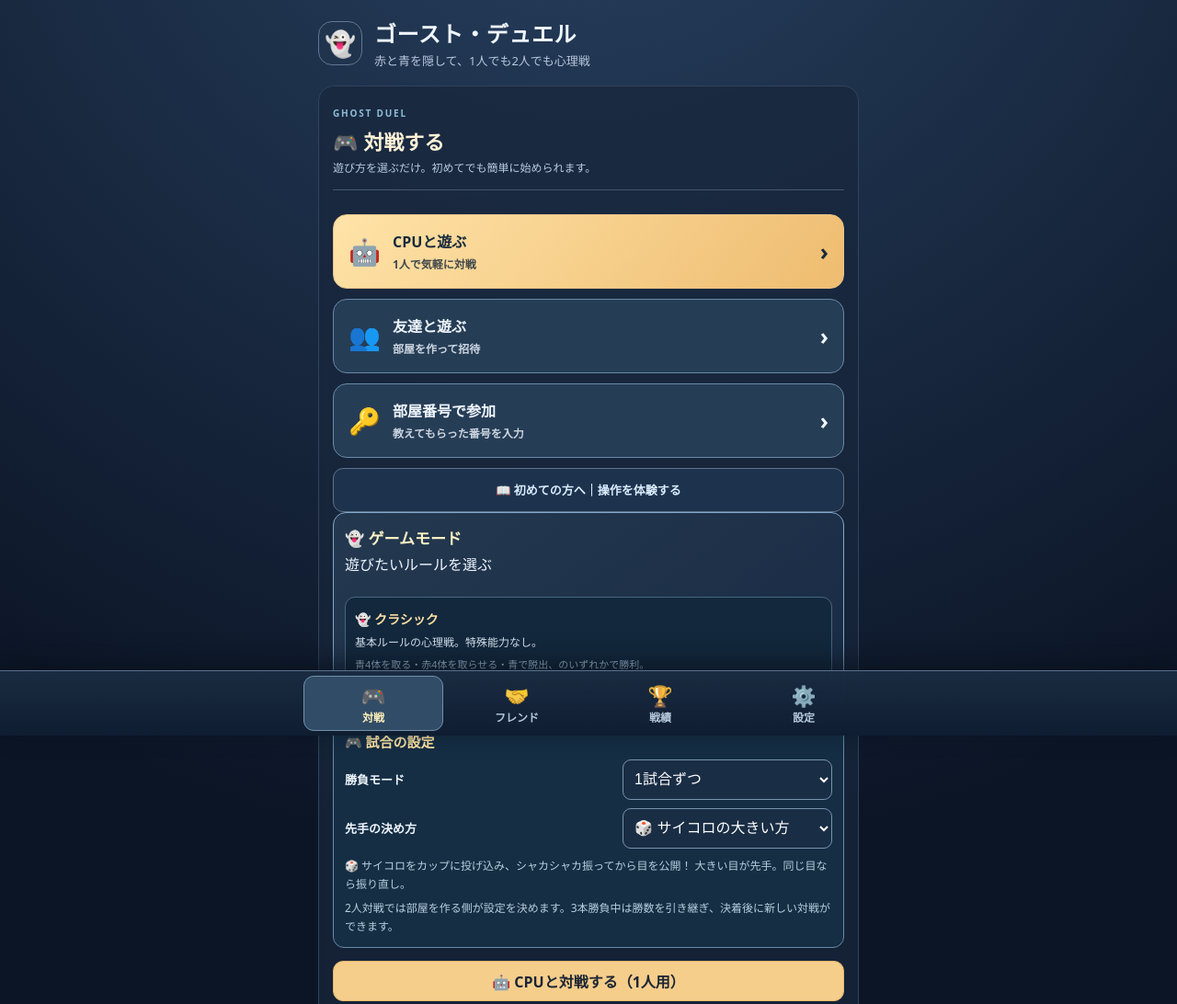
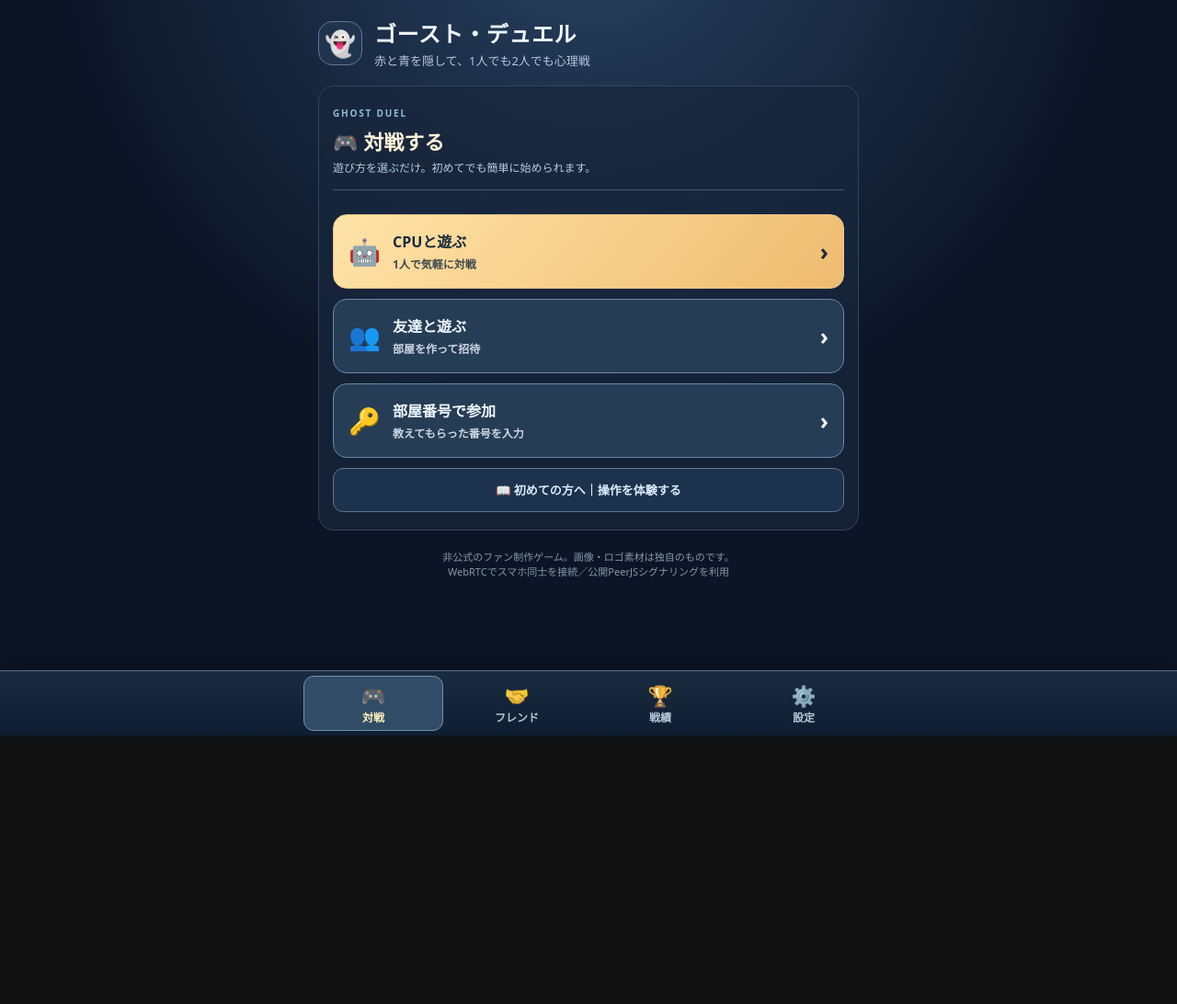
Before and after one commit to taiki-hayakawa39/-ghost-duel-, a plain HTML site: page index.html in a window 1280 px wide. Shown: the top 1092 px of the page at 92% size. After the commit the page ends 800 px from the top, so only its background shows below. Drawn offline with Linux system fonts and the light colour scheme.

Commit message:
Make CPU, hosting and joining a simple guided flow with game mode cards and concise rule settings

```diff
--- a/index.html
+++ b/index.html
@@ -840,7 +840,7 @@
         <p class="muted">1人が部屋を作り、もう1人が部屋番号を入力します。同じWi-Fiでなくても接続できます。</p>
         <button type="button" id="create" class="primary full">部屋を作る</button>
         <div class="separator">または</div>
-        <label for="joinCode" class="kicker">相手から教えてもらった部屋番号</label>
+        <label id="joinCodeLabel" for="joinCode" class="kicker">相手から教えてもらった部屋番号</label>
         <input id="joinCode" class="field" type="text" inputmode="text" maxlength="8" autocapitalize="characters" autocomplete="off" spellcheck="false" placeholder="ABCDEFGH" aria-label="8文字の部屋番号">
         <button type="button" id="join" class="secondary full" style="margin-top:10px">この部屋に参加する</button>
         <div id="homeMessage" class="status hidden" role="alert" style="margin-top:12px"></div>
@@ -1348,6 +1348,78 @@
       const invitation=new URL(location.href).searchParams.get('room');
       switchHomeTab(invitation?'play':remembered,false);
     }
+
+    let playKind=null,playStep='entry';
+    function renderModeCards(){
+      const root=$('modeCards');root.replaceChildren();
+      for(const [key,mode] of Object.entries(GAME_MODES)){
+        const selected=$('gameMode').value===key;
+        const button=document.createElement('button');button.type='button';button.className='mode-card';
+        button.setAttribute('aria-pressed',selected?'true':'false');
+        const title=document.createElement('strong');title.textContent=mode.label;
+        const info=document.createElement('small');info.textContent=mode.description;
+        button.append(title,info);
+        button.addEventListener('click',()=>{
+          $('gameMode').value=key;setGameModeDescription();renderModeCards();updatePlaySummary();
+        });
+        root.append(button);
+      }
+    }
+    function updatePlaySummary(){
+      const mode=GAME_MODES[$('gameMode').value]||GAME_MODES.classic;
+      $('playSummary').textContent=mode.label+' ／ '+
+        ($('seriesFormat').value==='best3'?'🏆 3本勝負':'1試合ずつ')+
+        ' ／ 先手：'+(FIRST_MODE_LABELS[$('firstMode').value]||'🎲 サイコロ');
+    }
+    function renderPlayFlow(){
+      const entry=playStep==='entry',mode=playStep==='mode',rules=playStep==='rules',joinStage=playStep==='join';
+      $('playEntry').classList.toggle('hidden',!entry);
+      $('playFlow').classList.toggle('hidden',entry);
+      $('playModeStage').classList.toggle('hidden',!mode);
+      $('playRulesStage').classList.toggle('hidden',!rules);
+      $('playJoinStage').classList.toggle('hidden',!joinStage);
+      $('playFlowTitle').textContent=joinStage?'部屋に参加する':rules?'対戦前の設定':'ゲームモードを選ぶ';
+      $('soloStart').classList.toggle('hidden',!rules||playKind!=='solo');
+      $('create').classList.toggle('hidden',!rules||playKind!=='host');
+      $('playCpuDock').classList.toggle('hidden',!rules||playKind!=='solo');
+      $('homeMessage').classList.add('hidden');
+      if(rules)updatePlaySummary();
+    }
+    function openPlayFlow(kind){
+      if(!['solo','host','join'].includes(kind))return;
+      playKind=kind;playStep=kind==='join'?'join':'mode';switchHomeTab('play',false);renderPlayFlow();
+      if(typeof window.scrollTo==='function')window.scrollTo(0,0);
+      if(kind==='join')$('joinCode').focus();
+    }
+    function resetPlayFlow(){playKind=null;playStep='entry';renderPlayFlow();}
+    function backPlayFlow(){
+      if(playStep==='rules'){playStep='mode';renderPlayFlow();}
+      else resetPlayFlow();
+    }
+    function setupPlayJourney(){
+      const play=$('tab-play');
+      $('playSavedDock').append($('savedRoom'));
+      $('playModeDock').append($('gameModeMenu'));
+      $('playRulesDock').append($('matchChoices'));
+      $('playCpuDock').append($('openCpuSettings'));
+      $('playLaunchDock').append($('soloStart'),$('create'));
+      $('playJoinDock').append($('joinCodeLabel'),$('joinCode'),$('join'));
+      $('playMessageDock').append($('homeMessage'));
+      const legacy=document.createElement('div');legacy.className='hidden';legacy.setAttribute('aria-hidden','true');
+      for(const node of Array.from(play.children)){
+        if(node.classList.contains('hub-heading')||node.id==='playEntry'||node.id==='playFlow')continue;
+        legacy.append(node);
+      }
+      play.append(legacy);
+      $('quickSolo').addEventListener('click',()=>openPlayFlow('solo'));
+      $('quickHost').addEventListener('click',()=>openPlayFlow('host'));
+      $('quickJoin').addEventListener('click',()=>openPlayFlow('join'));
+      $('playBack').addEventListener('click',backPlayFlow);
+      $('playAdvance').addEventListener('click',()=>{playStep='rules';renderPlayFlow();});
+      $('firstMode').addEventListener('change',updatePlaySummary);
+      $('seriesFormat').addEventListener('change',updatePlaySummary);
+      renderModeCards();resetPlayFlow();
+    }
     function matchPreferences(){
       return {format:SERIES_FORMATS.includes($('seriesFormat').value)?$('seriesFormat').value:'single',
         method:FIRST_MODES.includes($('firstMode').value)?$('firstMode').value:'dice',
@@ -2318,7 +2390,7 @@
     }
     function send(data){if(!conn||!conn.open)return false;conn.send(data);return true;}
     function cleanURL(){return location.href.split('?')[0].split('#')[0];}
-    function teardown(){ clearAutoSave();resetRematch();scoutMode=false;scoutPending=null;scoutReport=null;transformMode=false;clearFirstReveal();opponentProfile=null;inviteFriendId=null;cancelCaptureIntro();pendingResult=false;hideCapture();hideResult();clearReaction();$('opponentStrip').classList.add('hidden');lastReactionSent=0;lastReactionReceived=0;$('reconnectButton').classList.add('hidden');$('gameReconnect').classList.add('hidden');document.body.classList.remove('game-active');if(replayTimer){clearTimeout(replayTimer);replayTimer=null;}lastAnimatedKey=''; if(cpuTimer!==null){clearTimeout(cpuTimer);cpuTimer=null;}solo=false;cpuSecrets={};$('soloToolbar').classList.add('hidden'); if(conn){try{conn.close();}catch{}}if(peer){try{peer.destroy();}catch{}} conn=null;peer=null;connected=false;peerOpen=false;game=null;role=-1;selection=null;movePending=null;finishing=false;room=''; $('home').classList.remove('hidden');$('roomPanel').classList.add('hidden');$('gamePanel').classList.add('hidden');$('homeMessage').classList.add('hidden');busy(false);window.history.replaceState(null,'',cleanURL());syncBottomTabs(); }
+    function teardown(){ clearAutoSave();resetRematch();scoutMode=false;scoutPending=null;scoutReport=null;transformMode=false;clearFirstReveal();opponentProfile=null;inviteFriendId=null;cancelCaptureIntro();pendingResult=false;hideCapture();hideResult();clearReaction();$('opponentStrip').classList.add('hidden');lastReactionSent=0;lastReactionReceived=0;$('reconnectButton').classList.add('hidden');$('gameReconnect').classList.add('hidden');document.body.classList.remove('game-active');if(replayTimer){clearTimeout(replayTimer);replayTimer=null;}lastAnimatedKey=''; if(cpuTimer!==null){clearTimeout(cpuTimer);cpuTimer=null;}solo=false;cpuSecrets={};$('soloToolbar').classList.add('hidden'); if(conn){try{conn.close();}catch{}}if(peer){try{peer.destroy();}catch{}} conn=null;peer=null;connected=false;peerOpen=false;game=null;role=-1;selection=null;movePending=null;finishing=false;room=''; $('home').classList.remove('hidden');$('roomPanel').classList.add('hidden');$('gamePanel').classList.add('hidden');$('homeMessage').classList.add('hidden');busy(false);window.history.replaceState(null,'',cleanURL());syncBottomTabs();resetPlayFlow(); }
     function enterRoom(){ $('home').classList.add('hidden');syncBottomTabs();$('roomPanel').classList.remove('hidden'); $('roomText').textContent=room; $('connectBadge').textContent='接続待機中';$('connectBadge').classList.remove('green');setRoomInfo(role===0?'部屋を作成しました。相手が参加するまで、この画面を開いておいてください。':'部屋に接続しています…'); }
     function startSolo(){
       cpuDifficulty=$('cpuDifficulty').value;
@@ -3281,7 +3353,11 @@ $('roundLabel').textContent='ROUND '+game.round;$('playerBadge').textContent=sol
       });
     }
     initializeHomeTabs();
-    const query=new URL(location.href).searchParams.get('room');if(query&&CODE_RE.test(query.toUpperCase()))$('joinCode').value=query.toUpperCase();
+    setupPlayJourney();
+    const query=new URL(location.href).searchParams.get('room');
+    if(query&&CODE_RE.test(query.toUpperCase())){
+      $('joinCode').value=query.toUpperCase();openPlayFlow('join');
+    }
     if(!scriptOk)notice('homeMessage','2人オンライン対戦用の通信機能を読み込めません。CPU戦はプレイできます。',true);
   })();
   </script>
```
